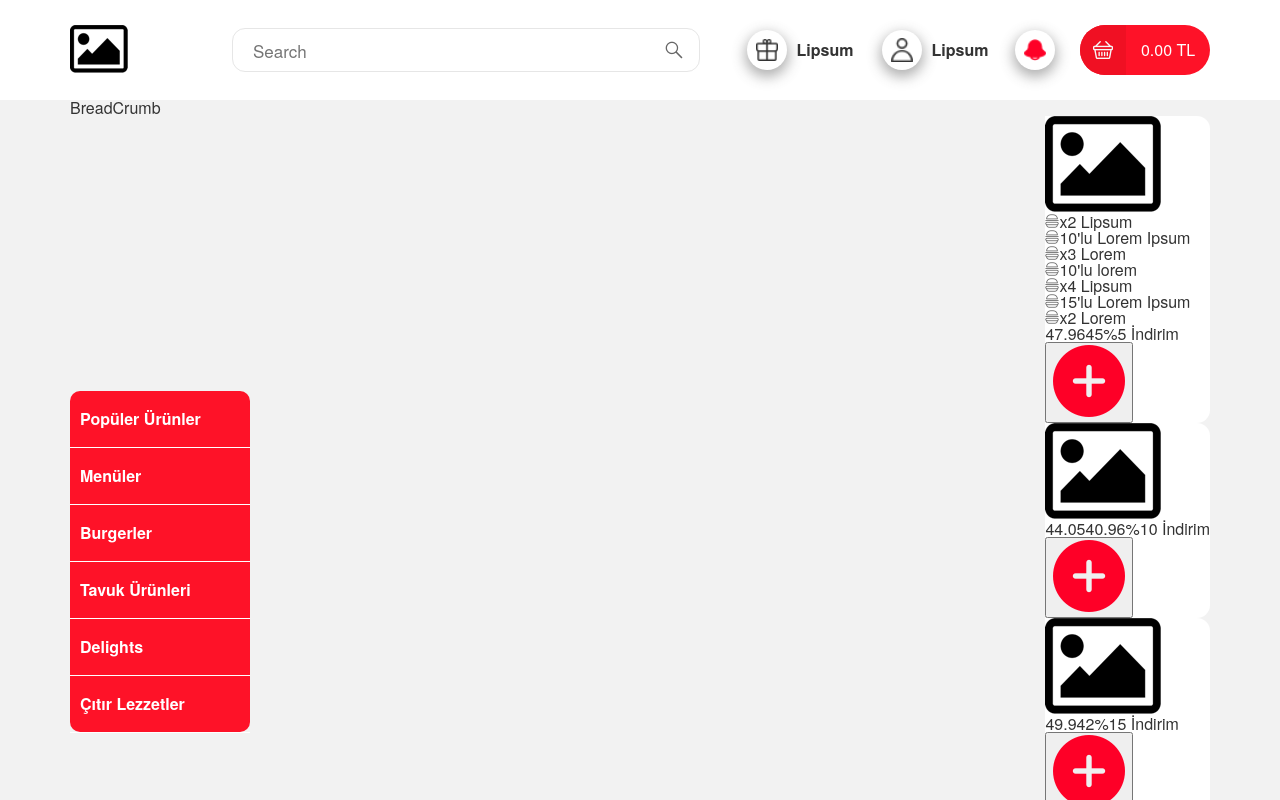
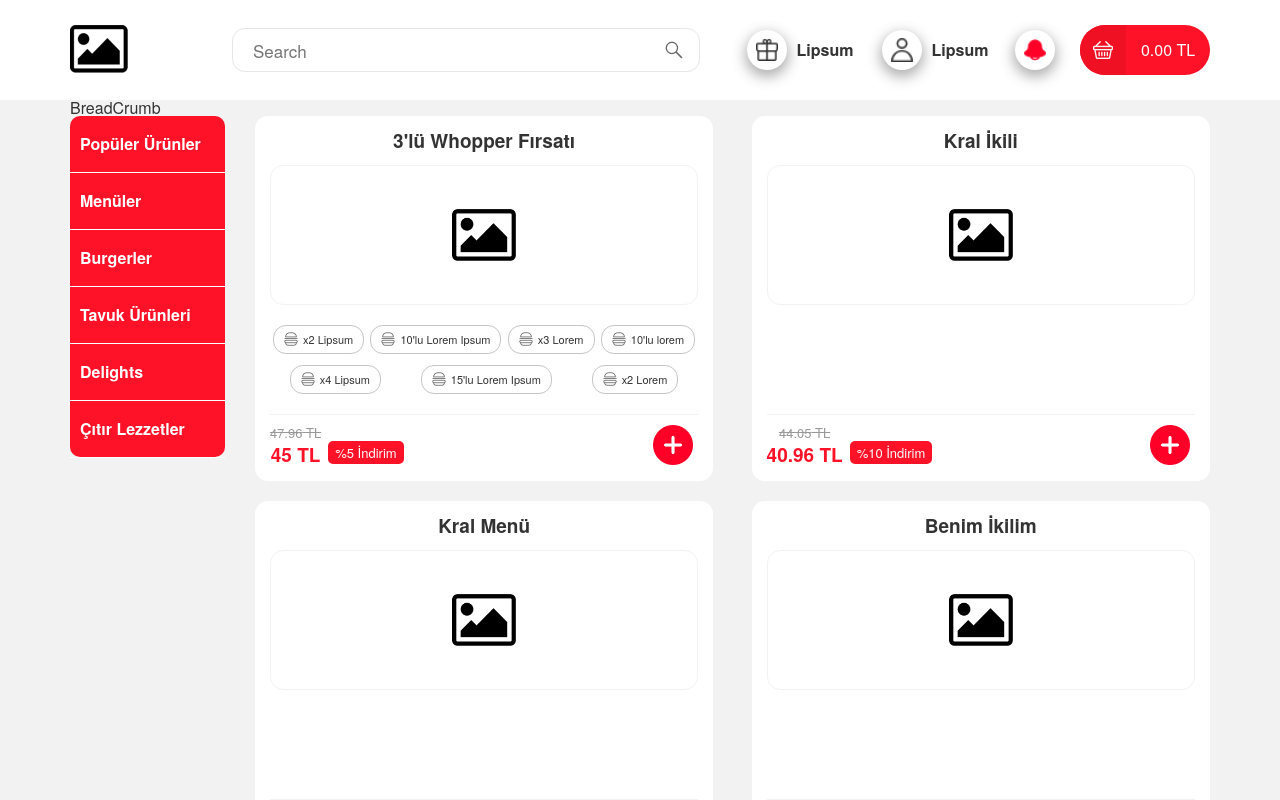
Before and after one commit to ozzkan-burak/fe-assignment, a React (Create React App) app: page / in a window 1280 px wide. Shown: the top 800 px of the page. Built offline with nearby package versions, Linux system fonts and the light colour scheme.

Commit message:
popular products ready

```diff
--- a/public/index.html
+++ b/public/index.html
@@ -2,7 +2,6 @@
 <html lang="en">
   <head>
     <meta charset="utf-8" />
-    <link rel="icon" href="%PUBLIC_URL%/favicon.ico" />
     <meta name="viewport" content="width=device-width, initial-scale=1" />
     <meta name="theme-color" content="#000000" />
     <meta
@@ -24,7 +23,7 @@
       work correctly both with client-side routing and a non-root public URL.
       Learn how to configure a non-root public URL by running `npm run build`.
     -->
-    <title>React App</title>
+    <title>Assingment App</title>
   </head>
   <body>
     <noscript>You need to enable JavaScript to run this app.</noscript>
--- a/src/components/card/index.tsx
+++ b/src/components/card/index.tsx
@@ -12,9 +12,14 @@
 
   const { id, label, price, discountLabel, firstPrice, details } = data.item;
 
+  console.log({ discountLabel });
+  console.log({ firstPrice });
+
   return (
+    <div className="card">
       <div className='card-container'>
         <div className='card-header'>
+          {label}
         </div>
         <div className='card-body'>
           <img src={bitmap} alt={label} />
@@ -22,7 +27,7 @@
         <div className='card-details'>
           {
             details !== null && details !== undefined ? details.map((item: IDetail, i: any) => (
-            <Details detail={item} />
+              <Details key={i} detail={item} />
             ))
               : ''
           }
@@ -30,12 +35,20 @@
         <div className="card-footer">
           <div className="card-price">
             <span className="card-footer__price-wrapper">
-            <span className="price-wrapper-first">{firstPrice}</span>
-            <span className="price-wrapper-price">{price}</span>
+              {
+                discountLabel !== null && discountLabel !== undefined ?
+                  <span className="price-wrapper-first">{firstPrice} TL</span>
+                  : ''
+              }
+              <span className="price-wrapper-price">{price} TL</span>
             </span>
+            {
+              discountLabel !== null && discountLabel !== undefined ?
                 <span className="discount">
                   {discountLabel}
                 </span>
+                : ''
+            }
           </div>
           <div className="card-button">
             <button className="card-button__button">
@@ -44,6 +57,8 @@
           </div>
         </div>
       </div>
+    </div>
+
   );
 };
 
--- a/src/style/components/_card.scss
+++ b/src/style/components/_card.scss
@@ -1,5 +1,89 @@
-.card-container {
-  width: 100%;
-  background-color: white;
-  border-radius: $border-radius;
+.card {
+  width:48%;
+  height: 365px;
+  margin-bottom: 2rem;;
+  &-container{
+    width: 100%;
+    height: 100%;
+    background-color: white;
+    border-radius: $border-radius;
+    padding: 1.5rem;
+  }
+  &-header {
+    font-weight: bold;
+    font-size: 1.9rem;
+    text-align: center;
+    padding-bottom: 1.5rem ;
+  }
+  &-body{
+    //margin: 0 2rem;
+    margin-bottom: 1rem;
+    @include Display(flex, center, center);
+    border-radius: $border-radius;
+    border:1px solid $footer-border-color;
+    height: 14rem;
+    > img {
+      width: 15%;
+    }
+  }
+  &-details{
+    @include Display(flex, space-around,center);
+    padding: 1rem 0;
+    flex-wrap: wrap;
+    border-bottom: 1px solid $footer-border-color;
+    min-height: 10rem;
+  }
+  &-footer {
+    @include Display(flex, space-between, center);
+    padding-top: 1rem;
+    &__price-wrapper{
+      @include Display(flex, center, center);
+      flex-direction: column;
+      font-weight: bold;
+      font-size: 1.9rem;
+    }
+  }
+  &-price {
+    @include Display(flex, center, flex-end);
+  }
 }
+.price-wrapper-first{
+  font-size: 1.3rem;
+  font-weight: normal;
+  color:$th-color;
+  text-decoration: line-through;
+  margin-bottom: .6rem;
+}
+.price-wrapper-price{
+  font-size: 1.9rem;
+  font-weight: bold;
+  color:$red;
+}
+.discount{
+  background-color: $red;
+  color: white;
+  font-size: 1.3rem;
+  padding: .5rem .7rem;
+  margin-left: .7rem;
+  border-radius: .5rem;
+}
+
+.card-button{
+  width:5rem;
+  height: 100%;
+  @include Display(flex, center, center);
+  &__button {
+    @include Display(flex, center, center);
+    padding: 0;
+    margin: 0;
+    border: none;
+    background-color: transparent;
+    &:hover{
+      cursor: pointer;
+
+  }
+    > img {
+      width:40px
+    }
+  }
+}
--- a/src/style/components/_details.scss
+++ b/src/style/components/_details.scss
@@ -0,0 +1,13 @@
+.detail-wrapper{
+  font-size: 1.1rem;;
+  margin-bottom: 1rem;
+  @include Display(flex, null, center);
+  padding: .6rem 1rem;
+  border-radius: $border-radius;
+  border: 1px solid $footer-seperator-color;
+}
+.detail-icon{
+  > img {
+    margin-right: .5rem;
+  }
+}
--- a/src/style/components/_navigation.scss
+++ b/src/style/components/_navigation.scss
@@ -1,6 +1,6 @@
 .nav-container{
   width: 180px;
-  @include Display(flex, center, center);
+  @include Display(flex, flex-start, center);
   flex-direction:column;
   > ul {
     list-style-type: none;
--- a/src/style/pages/_layout.scss
+++ b/src/style/pages/_layout.scss
@@ -1,5 +1,9 @@
 .layout {
   max-width: 114rem;
+  width: 100%;
+  @include Display(flex, space-between);
+  flex-wrap: wrap;
+  padding-left: 3rem
 }
 
 .content-wrapper {
--- a/src/style/utils/_var.scss
+++ b/src/style/utils/_var.scss
@@ -10,6 +10,7 @@
 $red : #fe1228;
 $bg-color:#f2f2f2;
 $nav-active-bg-color:#c30b1f;
+$th-color: #989898;
 
 // utils
 $box-shadow: 0px 5px 13px 2px rgba(79,79,79,0.45);
```
Also changed, not shown: public/manifest.json. Lines whose indentation alone changed are shown as unchanged.
